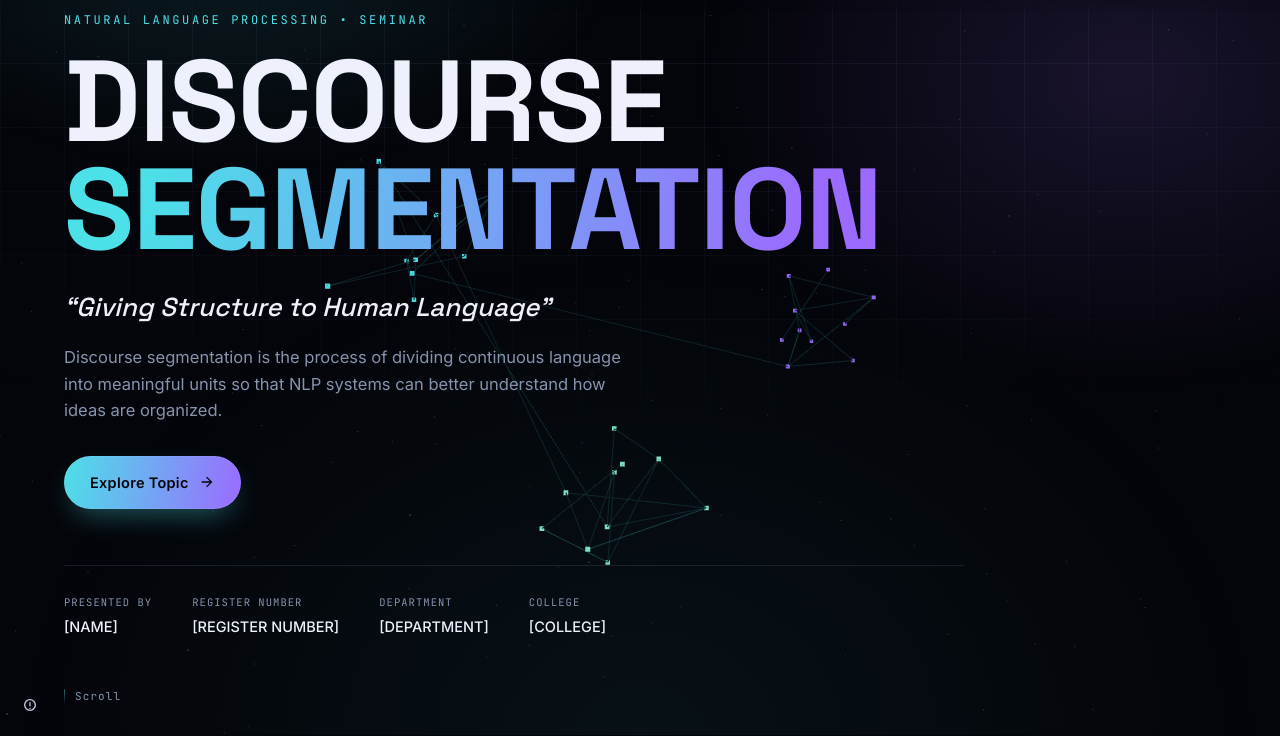
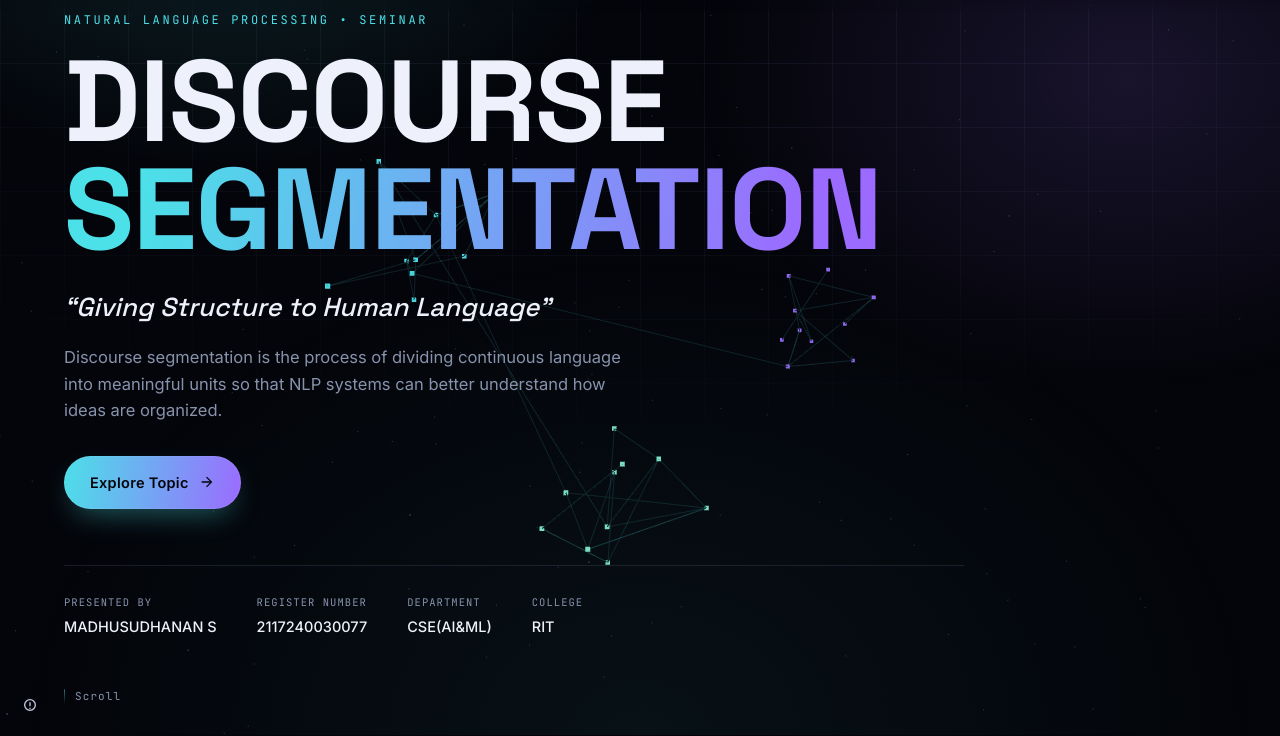
Before and after one commit to madhusudhanan0027/NLP-DE-SEMINAR, a plain HTML site: page index.html in a window 1280 px wide. Shown: the part 65-801 px from the top of the page. Drawn offline with nearby package versions, Linux system fonts and the light colour scheme; animation ran at ten frames a second.

Commit message:
Update index.html

```diff
--- a/index.html
+++ b/index.html
@@ -97,10 +97,10 @@
     </div>
 
     <dl class="hero__meta reveal-up">
-      <div><dt>Presented By</dt><dd>[NAME]</dd></div>
-      <div><dt>Register Number</dt><dd>[REGISTER NUMBER]</dd></div>
-      <div><dt>Department</dt><dd>[DEPARTMENT]</dd></div>
-      <div><dt>College</dt><dd>[COLLEGE]</dd></div>
+      <div><dt>Presented By</dt><dd>MADHUSUDHANAN S</dd></div>
+      <div><dt>Register Number</dt><dd>2117240030077</dd></div>
+      <div><dt>Department</dt><dd>CSE(AI&ML)</dd></div>
+      <div><dt>College</dt><dd>RIT</dd></div>
     </dl>
   </div>
   <div class="hero__scrollcue" aria-hidden="true"><span></span>Scroll</div>
@@ -516,10 +516,10 @@
     <p class="closing__sub">STRUCTURING LANGUAGE FOR UNDERSTANDING</p>
     <p class="closing__thanks">THANK YOU</p>
     <dl class="hero__meta hero__meta--center">
-      <div><dt>Name</dt><dd>[NAME]</dd></div>
-      <div><dt>Register Number</dt><dd>[REGISTER NUMBER]</dd></div>
-      <div><dt>Department</dt><dd>[DEPARTMENT]</dd></div>
-      <div><dt>College</dt><dd>[COLLEGE]</dd></div>
+      <div><dt>Name</dt><dd>MADHUSUDHANAN S</dd></div>
+      <div><dt>Register Number</dt><dd>2117240030077</dd></div>
+      <div><dt>Department</dt><dd>CSE(AI&ML)</dd></div>
+      <div><dt>College</dt><dd>RIT</dd></div>
     </dl>
   </div>
 </section>
```
